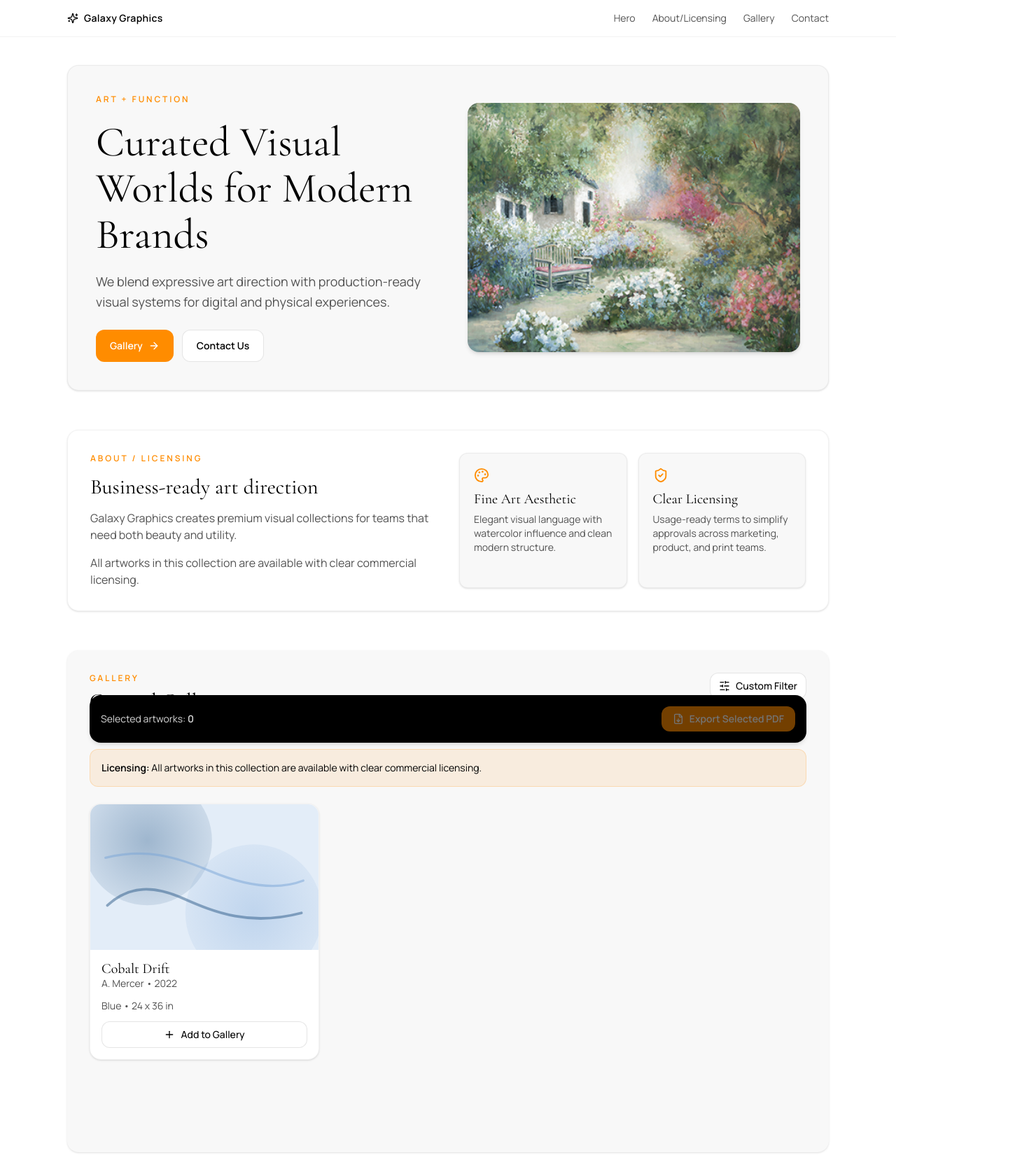
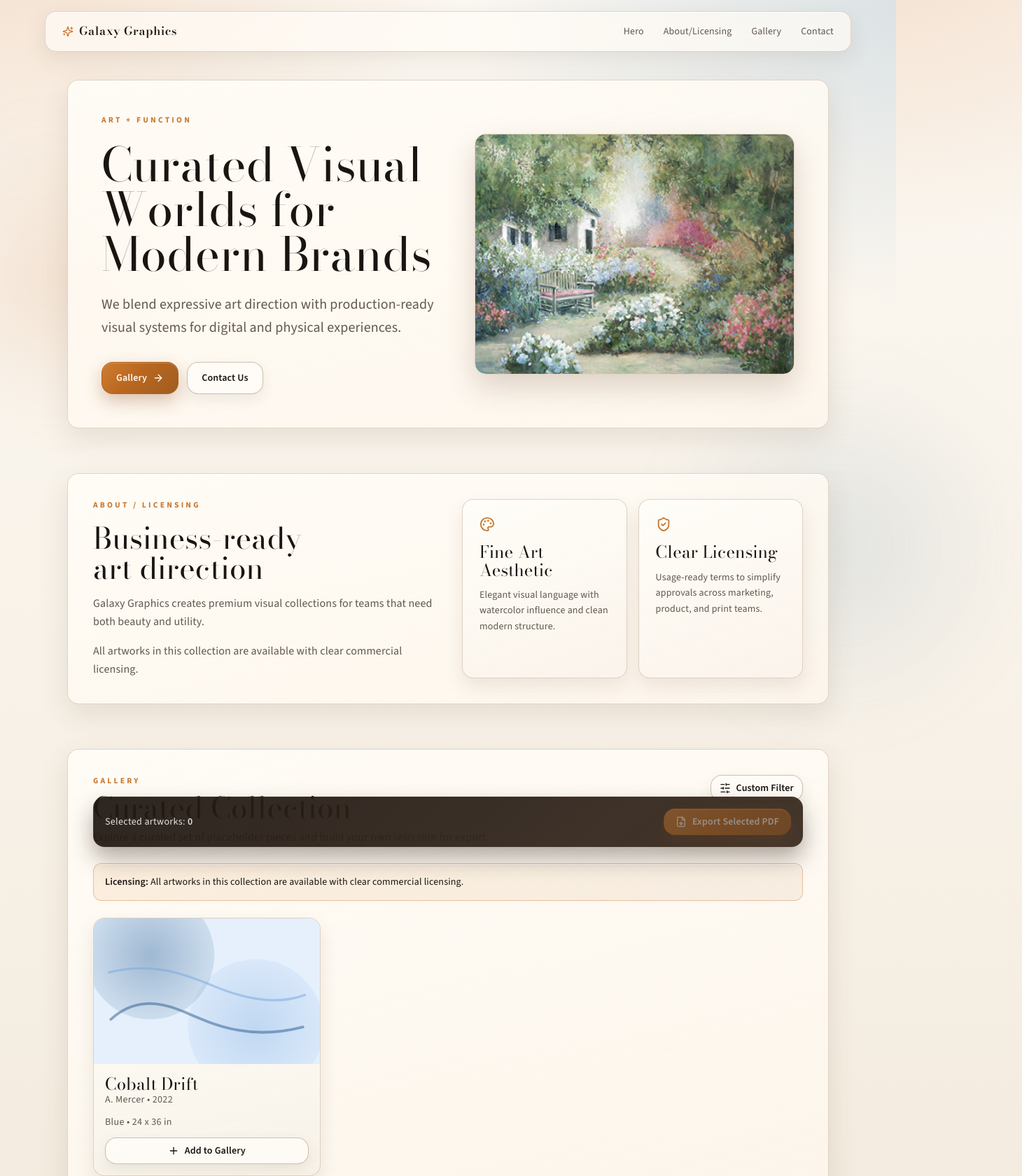
Before and after one commit to percelay/galaxyGraphics, a Next.js app: page / in a window 1280 px wide. Shown: the top 1680 px of the page at 70% size, 1460 px wide, since content can reach past the window. Built offline with nearby package versions, Linux system fonts and the light colour scheme.

Commit message:
updatetek

```diff
--- a/src/app/globals.css
+++ b/src/app/globals.css
@@ -1,11 +1,14 @@
 @import "tailwindcss";
 
 @theme {
-  --color-bg: #ffffff;
-  --color-surface: #f8f8f8;
-  --color-primary: #ff8c00;
-  --color-text-main: #000000;
-  --color-text-muted: #525252;
+  --color-bg: #f6efe4;
+  --color-surface: #fff9f1;
+  --color-primary: #c6772d;
+  --color-text-main: #1a1511;
+  --color-text-muted: #62574d;
+  --color-line: #ddcfbf;
+  --color-ocean: #8da8b8;
+  --color-rose: #d7a58f;
 }
 
 :root {
@@ -17,11 +20,28 @@ html {
 }
 
 body {
-  background: radial-gradient(circle at 8% 8%, #fff4e6 0%, transparent 30%),
-    radial-gradient(circle at 92% 18%, #ffe7cc 0%, transparent 32%),
-    var(--color-bg);
+  position: relative;
+  margin: 0;
+  min-height: 100%;
+  background: radial-gradient(1200px 780px at -4% -6%, rgb(231 187 151 / 0.45), transparent 62%),
+    radial-gradient(980px 640px at 104% 0%, rgb(153 183 203 / 0.35), transparent 68%),
+    radial-gradient(980px 720px at 48% 112%, rgb(232 186 148 / 0.25), transparent 70%),
+    linear-gradient(180deg, #fcf8f2 0%, var(--color-bg) 58%, #efe5d7 100%);
   color: var(--color-text-main);
   font-family: var(--font-sans);
+  letter-spacing: 0.01em;
+}
+
+body::before {
+  content: "";
+  position: fixed;
+  inset: 0;
+  pointer-events: none;
+  z-index: 1;
+  background-image: radial-gradient(rgb(40 28 20 / 0.08) 0.65px, transparent 0.65px);
+  background-size: 4px 4px;
+  opacity: 0.11;
+  mix-blend-mode: multiply;
 }
 
 h1,
@@ -29,9 +49,225 @@ h2,
 h3,
 h4 {
   font-family: var(--font-serif);
-  line-height: 1.1;
+  line-height: 1.05;
+  letter-spacing: 0.01em;
+}
+
+a,
+button,
+input,
+select {
+  transition-property: color, background-color, border-color, transform, box-shadow, opacity;
+  transition-duration: 220ms;
+  transition-timing-function: ease;
+}
+
+.watercolor-shell {
+  position: relative;
+  isolation: isolate;
+}
+
+.watercolor-shell::before,
+.watercolor-shell::after {
+  content: "";
+  position: absolute;
+  border-radius: 999px;
+  filter: blur(46px);
+  opacity: 0.55;
+  z-index: -1;
+  pointer-events: none;
+}
+
+.watercolor-shell::before {
+  width: 420px;
+  height: 420px;
+  left: -120px;
+  top: 180px;
+  background: radial-gradient(circle, rgb(214 145 92 / 0.4) 0%, transparent 72%);
+}
+
+.watercolor-shell::after {
+  width: 520px;
+  height: 520px;
+  right: -180px;
+  top: 520px;
+  background: radial-gradient(circle, rgb(121 156 181 / 0.34) 0%, transparent 72%);
+}
+
+.site-nav-shell {
+  background: rgb(255 251 245 / 0.72);
+  border: 1px solid rgb(214 200 184 / 0.75);
+  box-shadow: 0 10px 30px rgb(77 54 33 / 0.1), inset 0 1px 0 rgb(255 255 255 / 0.85);
+  backdrop-filter: blur(12px);
+}
+
+.brand-wordmark {
+  font-family: var(--font-serif);
+  font-size: 1.03rem;
+  letter-spacing: 0.04em;
+}
+
+.site-nav-link {
+  position: relative;
+  color: var(--color-text-muted);
+}
+
+.site-nav-link::after {
+  content: "";
+  position: absolute;
+  left: 0;
+  bottom: -0.35rem;
+  height: 1.5px;
+  width: 100%;
+  background: linear-gradient(90deg, rgb(198 119 45 / 0.95), rgb(141 168 184 / 0.9));
+  transform: scaleX(0);
+  transform-origin: left;
+  transition: transform 240ms ease;
+}
+
+.site-nav-link:hover {
+  color: var(--color-text-main);
+}
+
+.site-nav-link:hover::after {
+  transform: scaleX(1);
+}
+
+.paper-panel {
+  background: linear-gradient(165deg, rgb(255 252 246 / 0.95), rgb(255 247 237 / 0.76));
+  border: 1px solid rgb(218 203 185 / 0.8);
+  box-shadow: 0 14px 40px rgb(88 63 40 / 0.12), inset 0 1px 0 rgb(255 255 255 / 0.9);
+}
+
+.eyebrow {
+  color: var(--color-primary);
+  font-size: 0.72rem;
+  font-weight: 700;
+  letter-spacing: 0.28em;
+  text-transform: uppercase;
+}
+
+.hero-title {
+  font-size: clamp(2.4rem, 5.2vw, 4.9rem);
+  line-height: 0.96;
+  text-wrap: balance;
+}
+
+.hero-copy {
+  color: var(--color-text-muted);
+  font-size: clamp(1.03rem, 1.56vw, 1.28rem);
+  line-height: 1.65;
+  max-width: 38rem;
+}
+
+.section-title {
+  font-size: clamp(2rem, 3.3vw, 3rem);
+  line-height: 1.02;
+  text-wrap: balance;
+}
+
+.btn-primary-watercolor {
+  border: 1px solid rgb(175 98 31 / 0.72);
+  border-radius: 1rem;
+  background: linear-gradient(135deg, #ce7d32 0%, #b9671f 45%, #9f5d21 100%);
+  color: #fffaf5;
+  box-shadow: 0 10px 24px rgb(145 86 36 / 0.33), inset 0 1px 0 rgb(255 255 255 / 0.22);
+}
+
+.btn-primary-watercolor:hover {
+  transform: translateY(-3px);
+  box-shadow: 0 14px 26px rgb(130 74 27 / 0.38), inset 0 1px 0 rgb(255 255 255 / 0.26);
+}
+
+.btn-secondary-watercolor {
+  border: 1px solid rgb(201 184 165 / 0.92);
+  border-radius: 1rem;
+  background: rgb(255 252 247 / 0.86);
+  color: var(--color-text-main);
+  box-shadow: 0 8px 20px rgb(83 62 42 / 0.09), inset 0 1px 0 rgb(255 255 255 / 0.82);
+}
+
+.btn-secondary-watercolor:hover {
+  transform: translateY(-3px);
+  border-color: rgb(198 119 45 / 0.68);
+  color: var(--color-primary);
+}
+
+.hero-image-shell {
+  border: 1px solid rgb(221 206 188 / 0.88);
+  box-shadow: 0 18px 42px rgb(95 62 35 / 0.2), inset 0 1px 0 rgb(255 255 255 / 0.74);
+}
+
+.feature-tile {
+  border: 1px solid rgb(216 201 182 / 0.8);
+  background: linear-gradient(160deg, rgb(255 253 248 / 0.9), rgb(250 243 235 / 0.86));
+  box-shadow: 0 12px 26px rgb(84 62 42 / 0.1), inset 0 1px 0 rgb(255 255 255 / 0.82);
+}
+
+.feature-tile:hover {
+  transform: translateY(-4px);
+  box-shadow: 0 16px 34px rgb(84 62 42 / 0.14), inset 0 1px 0 rgb(255 255 255 / 0.82);
+}
+
+.license-banner {
+  border: 1px solid rgb(198 119 45 / 0.38);
+  background: linear-gradient(140deg, rgb(242 197 148 / 0.24), rgb(239 224 206 / 0.45));
+  box-shadow: inset 0 1px 0 rgb(255 255 255 / 0.64);
+}
+
+.filter-surface {
+  border: 1px solid rgb(216 201 183 / 0.82);
+  background: linear-gradient(160deg, rgb(255 253 248 / 0.93), rgb(248 240 230 / 0.84));
+  box-shadow: inset 0 1px 0 rgb(255 255 255 / 0.72);
+}
+
+.filter-input {
+  border: 1px solid rgb(212 197 180 / 0.9);
+  background: rgb(255 252 247 / 0.9);
+  color: var(--color-text-main);
+}
+
+.filter-input:focus {
+  border-color: rgb(198 119 45 / 0.72);
+  box-shadow: 0 0 0 3px rgb(198 119 45 / 0.16);
+}
+
+.artwork-card {
+  border: 1px solid rgb(216 201 183 / 0.82);
+  background: linear-gradient(170deg, rgb(255 254 250 / 0.92), rgb(247 241 231 / 0.88));
+  box-shadow: 0 12px 26px rgb(84 62 42 / 0.11), inset 0 1px 0 rgb(255 255 255 / 0.85);
+}
+
+.artwork-card:hover {
+  transform: translateY(-5px);
+  box-shadow: 0 18px 34px rgb(84 62 42 / 0.16), inset 0 1px 0 rgb(255 255 255 / 0.85);
+}
+
+.artwork-image {
+  filter: saturate(1.06) contrast(1.03);
+}
+
+.gallery-sticky-bar {
+  border: 1px solid rgb(84 65 49 / 0.4);
+  background: linear-gradient(140deg, rgb(32 24 18 / 0.94), rgb(58 43 32 / 0.95));
+  box-shadow: 0 16px 32px rgb(40 26 18 / 0.36);
+}
+
+.footer-shell {
+  border-top: 1px solid rgb(211 194 174 / 0.72);
+  background: linear-gradient(180deg, rgb(252 247 240 / 0.65), rgb(243 234 222 / 0.9));
 }
 
 ::selection {
-  background: color-mix(in srgb, var(--color-primary) 24%, white);
+  background: rgb(198 119 45 / 0.26);
 }
+
+@media (max-width: 767px) {
+  .paper-panel {
+    border-radius: 1.1rem;
+  }
+
+  .hero-title {
+    line-height: 0.98;
+  }
+}
--- a/src/app/layout.tsx
+++ b/src/app/layout.tsx
@@ -1,14 +1,14 @@
 import type { Metadata } from "next";
-import { Cormorant_Garamond, Manrope } from "next/font/google";
+import { Bodoni_Moda, Source_Sans_3 } from "next/font/google";
 import "./globals.css";
 
-const serif = Cormorant_Garamond({
+const serif = Bodoni_Moda({
   subsets: ["latin"],
   weight: ["400", "500", "600", "700"],
   variable: "--font-serif"
 });
 
-const sans = Manrope({
+const sans = Source_Sans_3({
   subsets: ["latin"],
   weight: ["400", "500", "600", "700"],
   variable: "--font-sans"
--- a/src/app/page.tsx
+++ b/src/app/page.tsx
@@ -9,51 +9,51 @@ export default function Home() {
   const licensingText = content.licensing.join(" ");
 
   return (
-    <div className="min-h-screen bg-bg text-text-main">
+    <div className="watercolor-shell min-h-screen text-text-main">
       <SiteHeader brand={content.name} />
 
-      <main className="mx-auto w-full max-w-6xl space-y-14 px-5 py-10 sm:px-8">
+      <main className="relative z-10 mx-auto w-full max-w-6xl space-y-16 px-5 pb-12 pt-8 sm:px-8 sm:pt-10">
         <section
           id="hero"
-          className="scroll-mt-28 rounded-2xl border border-black/5 bg-surface p-6 shadow-sm sm:p-8 lg:p-10"
+          className="paper-panel scroll-mt-32 rounded-2xl p-6 sm:p-9 lg:p-12"
         >
-          <div className="grid items-center gap-8 lg:grid-cols-[1.05fr_1fr]">
-            <div className="space-y-5">
-              <p className="text-xs font-semibold uppercase tracking-[0.24em] text-primary">
+          <div className="grid items-center gap-9 lg:grid-cols-[1.06fr_1fr] lg:gap-12">
+            <div className="space-y-6">
+              <p className="eyebrow">
                 {content.tagline}
               </p>
-              <h1 className="text-4xl sm:text-5xl lg:text-6xl">
+              <h1 className="hero-title">
                 {content.hero.headline}
               </h1>
-              <p className="max-w-xl text-base leading-relaxed text-text-muted sm:text-lg">
+              <p className="hero-copy">
                 {content.hero.subheadline}
               </p>
 
-              <div className="flex flex-wrap gap-3 pt-1">
+              <div className="flex flex-wrap gap-3 pt-2">
                 <a
                   href="#gallery"
-                  className="inline-flex items-center gap-2 rounded-xl bg-primary px-5 py-3 text-sm font-semibold text-white transition hover:-translate-y-1 hover:shadow-sm"
+                  className="btn-primary-watercolor inline-flex items-center gap-2 px-5 py-3 text-sm font-semibold"
                 >
                   {content.hero.primaryCta}
                   <ArrowRight size={16} />
                 </a>
                 <a
                   href="#contact"
-                  className="inline-flex items-center gap-2 rounded-xl border border-black/10 bg-white px-5 py-3 text-sm font-semibold transition hover:-translate-y-1 hover:border-primary hover:text-primary hover:shadow-sm"
+                  className="btn-secondary-watercolor inline-flex items-center gap-2 px-5 py-3 text-sm font-semibold"
                 >
                   {content.hero.secondaryCta}
                 </a>
               </div>
             </div>
 
-            <div className="relative overflow-hidden rounded-2xl shadow-md">
+            <div className="hero-image-shell relative overflow-hidden rounded-2xl">
               <Image
                 src={content.hero.image}
                 alt="Watercolor-inspired gallery hero artwork"
                 width={1600}
                 height={1200}
                 priority
-                className="h-full min-h-[320px] w-full object-cover"
+                className="h-full min-h-[340px] w-full object-cover object-center"
               />
             </div>
           </div>
@@ -61,39 +61,39 @@ export default function Home() {
 
         <section
           id="about"
-          className="scroll-mt-28 rounded-2xl border border-black/5 bg-white p-6 shadow-sm sm:p-8"
+          className="paper-panel scroll-mt-32 rounded-2xl p-6 sm:p-9"
         >
-          <div className="grid gap-8 lg:grid-cols-[1fr_1fr]">
+          <div className="grid gap-9 lg:grid-cols-[1fr_1fr] lg:gap-10">
             <div className="space-y-4">
-              <p className="text-xs font-semibold uppercase tracking-[0.24em] text-primary">
+              <p className="eyebrow">
                 About / Licensing
               </p>
-              <h2 className="text-3xl">Business-ready art direction</h2>
+              <h2 className="section-title">Business-ready art direction</h2>
               {content.about.map((paragraph, index) => (
-                <p key={`about-${index}`} className="text-text-muted">
+                <p key={`about-${index}`} className="text-base leading-relaxed text-text-muted">
                   {paragraph}
                 </p>
               ))}
               {content.licensing.map((paragraph, index) => (
-                <p key={`licensing-${index}`} className="text-text-muted">
+                <p key={`licensing-${index}`} className="text-base leading-relaxed text-text-muted">
                   {paragraph}
                 </p>
               ))}
             </div>
 
             <div className="grid gap-4 sm:grid-cols-2">
-              <article className="rounded-xl border border-black/5 bg-surface p-5 shadow-sm">
+              <article className="feature-tile rounded-2xl p-6">
                 <Palette className="text-primary" size={22} />
-                <h3 className="mt-3 text-xl">Fine Art Aesthetic</h3>
-                <p className="mt-2 text-sm text-text-muted">
+                <h3 className="mt-4 text-2xl">Fine Art Aesthetic</h3>
+                <p className="mt-3 text-sm leading-relaxed text-text-muted">
                   Elegant visual language with watercolor influence and clean modern structure.
                 </p>
               </article>
 
-              <article className="rounded-xl border border-black/5 bg-surface p-5 shadow-sm">
+              <article className="feature-tile rounded-2xl p-6">
                 <ShieldCheck className="text-primary" size={22} />
-                <h3 className="mt-3 text-xl">Clear Licensing</h3>
-                <p className="mt-2 text-sm text-text-muted">
+                <h3 className="mt-4 text-2xl">Clear Licensing</h3>
+                <p className="mt-3 text-sm leading-relaxed text-text-muted">
                   Usage-ready terms to simplify approvals across marketing, product, and print teams.
                 </p>
               </article>
@@ -110,18 +110,18 @@ export default function Home() {
 
         <section
           id="contact"
-          className="scroll-mt-28 rounded-2xl border border-black/5 bg-surface p-6 shadow-sm sm:p-8"
+          className="paper-panel scroll-mt-32 rounded-2xl p-6 sm:p-9"
         >
-          <p className="text-xs font-semibold uppercase tracking-[0.24em] text-primary">
+          <p className="eyebrow">
             Contact
           </p>
-          <h2 className="mt-2 text-3xl">Start your curated selection</h2>
-          <p className="mt-3 max-w-2xl text-text-muted">
+          <h2 className="section-title mt-3">Start your curated selection</h2>
+          <p className="mt-3 max-w-2xl text-base leading-relaxed text-text-muted">
             Share your campaign goals and we will prepare a licensing-ready visual set tailored to your team.
           </p>
           <a
             href={`mailto:${content.contactEmail}`}
-            className="mt-5 inline-flex items-center gap-2 rounded-xl border border-black/10 bg-white px-4 py-3 text-sm font-medium transition hover:-translate-y-1 hover:border-primary hover:text-primary hover:shadow-sm"
+            className="btn-secondary-watercolor mt-6 inline-flex items-center gap-2 px-4 py-3 text-sm font-semibold"
           >
             <Mail size={16} />
             {content.contactEmail}
@@ -129,10 +129,10 @@ export default function Home() {
         </section>
       </main>
 
-      <footer className="border-t border-black/5 py-6">
+      <footer className="footer-shell mt-8 py-7">
         <div className="mx-auto flex w-full max-w-6xl items-center justify-between px-5 text-sm text-text-muted sm:px-8">
           <p>{content.name}</p>
-          <a href={`mailto:${content.contactEmail}`} className="transition hover:text-primary">
+          <a href={`mailto:${content.contactEmail}`} className="site-nav-link">
             {content.contactEmail}
           </a>
         </div>
--- a/src/components/gallery-section.tsx
+++ b/src/components/gallery-section.tsx
@@ -29,7 +29,7 @@ const initialFilters: FilterState = {
 };
 
 const inputClassName =
-  "w-full rounded-xl border border-black/10 bg-white px-3 py-2 text-sm outline-none transition focus:border-primary";
+  "filter-input w-full rounded-xl px-3 py-2 text-sm outline-none";
 
 const toUniqueSorted = (values: string[]): string[] =>
   [...new Set(values)].sort((a, b) => a.localeCompare(b));
@@ -116,32 +116,34 @@ export function GallerySection({
   };
 
   return (
-    <section id="gallery" className="scroll-mt-28">
-      <div className="rounded-2xl bg-surface p-6 shadow-sm sm:p-8">
+    <section id="gallery" className="scroll-mt-32">
+      <div className="paper-panel rounded-2xl p-6 sm:p-9">
         <div className="flex flex-col gap-4 sm:flex-row sm:items-start sm:justify-between">
           <div className="space-y-2">
-            <p className="text-xs font-semibold uppercase tracking-[0.24em] text-primary">
+            <p className="eyebrow">
               Gallery
             </p>
-            <h2 className="text-3xl">Curated Collection</h2>
-            <p className="max-w-2xl text-sm text-text-muted sm:text-base">{intro}</p>
+            <h2 className="section-title">Curated Collection</h2>
+            <p className="max-w-2xl text-sm leading-relaxed text-text-muted sm:text-base">
+              {intro}
+            </p>
           </div>
           <button
             type="button"
             onClick={() => setShowFilters((prev) => !prev)}
-            className="inline-flex w-fit items-center gap-2 rounded-xl border border-black/10 bg-white px-3 py-2 text-sm font-medium transition hover:-translate-y-1 hover:shadow-sm"
+            className="btn-secondary-watercolor inline-flex w-fit items-center gap-2 px-3 py-2 text-sm font-semibold"
           >
             <SlidersHorizontal size={16} />
             Custom Filter
           </button>
         </div>
 
-        <p className="mt-5 rounded-xl border border-primary/20 bg-primary/10 p-4 text-sm text-text-main">
+        <p className="license-banner mt-6 rounded-xl p-4 text-sm text-text-main">
           <span className="font-semibold">Licensing:</span> {licensingText}
         </p>
 
         {showFilters ? (
-          <div className="mt-5 grid gap-3 rounded-xl border border-black/10 bg-white p-4 sm:grid-cols-2 lg:grid-cols-5">
+          <div className="filter-surface mt-6 grid gap-3 rounded-xl p-4 sm:grid-cols-2 lg:grid-cols-5">
             <select
               value={filters.author}
               onChange={(event) =>
@@ -216,7 +218,7 @@ export function GallerySection({
               <button
                 type="button"
                 onClick={() => setFilters(initialFilters)}
-                className="rounded-xl border border-black/10 px-3 py-2 text-sm transition hover:border-primary hover:text-primary"
+                className="btn-secondary-watercolor rounded-xl px-3 py-2 text-sm font-semibold"
               >
                 Reset Filters
               </button>
@@ -231,34 +233,34 @@ export function GallerySection({
             return (
               <article
                 key={artwork.id}
-                className="overflow-hidden rounded-2xl border border-black/5 bg-white shadow-sm transition hover:-translate-y-1 hover:shadow-md"
+                className="artwork-card overflow-hidden rounded-2xl"
               >
                 <img
                   src={artwork.image}
                   alt={artwork.title}
-                  className="h-52 w-full object-cover"
+                  className="artwork-image h-52 w-full object-cover"
                   loading="lazy"
                 />
 
                 <div className="space-y-3 p-4">
                   <div>
-                    <h3 className="text-xl">{artwork.title}</h3>
-                    <p className="text-sm text-text-muted">
+                    <h3 className="text-2xl">{artwork.title}</h3>
+                    <p className="text-sm tracking-wide text-text-muted">
                       {artwork.author} • {artwork.year}
                     </p>
                   </div>
 
-                  <p className="text-sm text-text-muted">
+                  <p className="text-sm tracking-wide text-text-muted">
                     {artwork.color} • {artwork.dimensions}
                   </p>
 
                   <button
                     type="button"
                     onClick={() => toggleArtworkSelection(artwork.id)}
-                    className={`inline-flex w-full items-center justify-center gap-2 rounded-xl px-3 py-2 text-sm font-medium transition ${
+                    className={`inline-flex w-full items-center justify-center gap-2 px-3 py-2 text-sm font-semibold ${
                       isSelected
-                        ? "border border-primary bg-primary text-white"
-                        : "border border-black/10 bg-white hover:border-primary hover:text-primary"
+                        ? "btn-primary-watercolor"
+                        : "btn-secondary-watercolor hover:text-primary"
                     }`}
                   >
                     {isSelected ? <Check size={16} /> : <Plus size={16} />}
@@ -271,21 +273,21 @@ export function GallerySection({
         </div>
 
         {filteredArtworks.length === 0 ? (
-          <p className="mt-6 text-sm text-text-muted">
+          <p className="mt-6 text-sm tracking-wide text-text-muted">
             No artworks match the current filters.
           </p>
         ) : null}
 
-        <div className="sticky bottom-4 z-20 mt-8 rounded-2xl bg-text-main p-4 text-white shadow-md">
+        <div className="gallery-sticky-bar sticky bottom-4 z-20 mt-8 rounded-2xl p-4 text-white">
           <div className="flex flex-col gap-3 sm:flex-row sm:items-center sm:justify-between">
-            <p className="text-sm text-white/85">
+            <p className="text-sm tracking-wide text-white/85">
               Selected artworks: <span className="font-semibold">{selectedArtworks.length}</span>
             </p>
             <button
               type="button"
               disabled={selectedArtworks.length === 0 || isExporting}
               onClick={exportSelectedAsPdf}
-              className="inline-flex items-center justify-center gap-2 rounded-xl bg-primary px-4 py-2 text-sm font-semibold text-white transition hover:-translate-y-1 hover:shadow-sm disabled:cursor-not-allowed disabled:opacity-45 disabled:hover:translate-y-0"
+              className="btn-primary-watercolor inline-flex items-center justify-center gap-2 px-4 py-2 text-sm font-semibold text-white disabled:cursor-not-allowed disabled:opacity-45 disabled:hover:translate-y-0"
             >
               <FileDown size={16} />
               {isExporting ? "Preparing PDF..." : "Export Selected PDF"}
--- a/src/components/site-header.tsx
+++ b/src/components/site-header.tsx
@@ -13,28 +13,30 @@ const navItems = [
 
 export function SiteHeader({ brand }: SiteHeaderProps) {
   return (
-    <header className="sticky top-0 z-40 border-b border-black/5 bg-bg/95 backdrop-blur-sm">
-      <div className="mx-auto flex w-full max-w-6xl flex-col gap-3 px-5 py-4 sm:px-8 md:flex-row md:items-center md:justify-between md:gap-6">
+    <header className="sticky top-0 z-50 px-5 pt-4 sm:px-8">
+      <div className="mx-auto w-full max-w-6xl">
+        <div className="site-nav-shell flex flex-col gap-3 rounded-2xl px-4 py-3 sm:px-6 sm:py-4 md:flex-row md:items-center md:justify-between md:gap-8">
           <a
             href="#hero"
-          className="inline-flex items-center gap-2 text-sm font-semibold tracking-wide transition-colors hover:text-primary"
+            className="inline-flex items-center gap-2 text-sm font-semibold tracking-wide text-text-main"
           >
-          <Sparkles size={16} />
-          <span>{brand}</span>
+            <Sparkles size={16} className="text-primary" />
+            <span className="brand-wordmark">{brand}</span>
           </a>
 
-        <nav className="flex w-full items-center gap-4 overflow-x-auto text-xs text-text-muted sm:text-sm md:w-auto md:gap-6">
+          <nav className="flex w-full items-center gap-4 overflow-x-auto text-xs sm:text-sm md:w-auto md:gap-7">
             {navItems.map((item) => (
               <a
                 key={item.href}
                 href={item.href}
-              className="whitespace-nowrap transition-colors hover:text-text-main"
+                className="site-nav-link whitespace-nowrap"
               >
                 {item.label}
               </a>
             ))}
           </nav>
         </div>
+      </div>
     </header>
   );
 }
```
Lines whose indentation alone changed are shown as unchanged.
